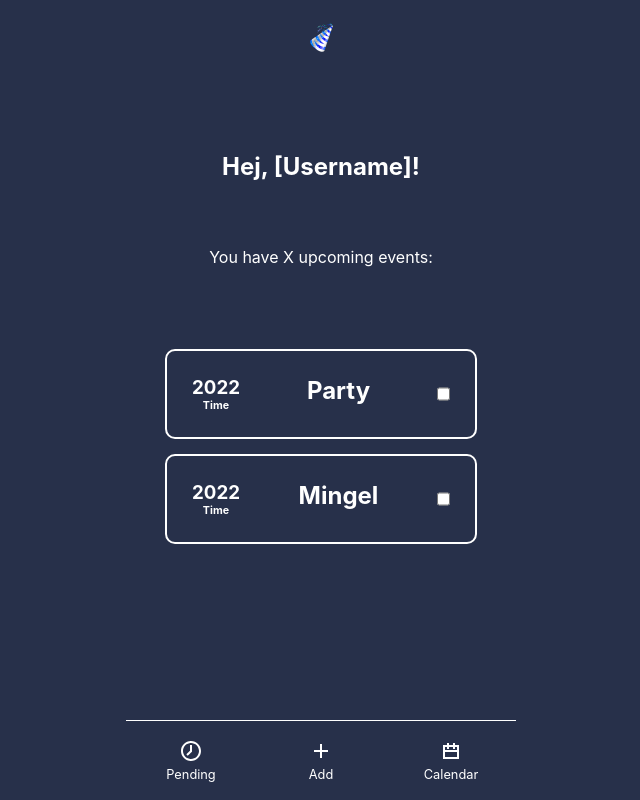
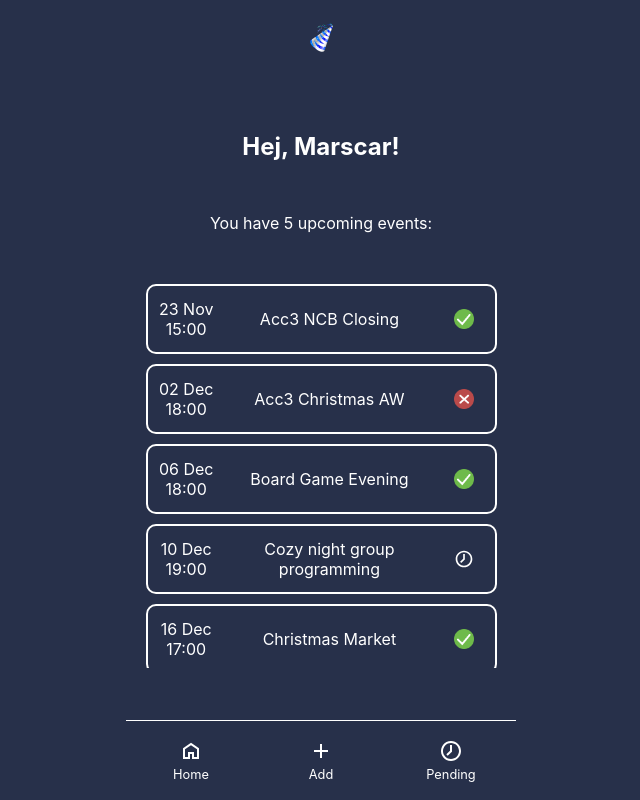
Before and after one commit to MelanieDeuretzbacher/inviteme-frontend, a React (Create React App) app: page / in a window 1280 px wide. Shown: the whole page, without its empty margins (319-959 px from the left). Built offline with nearby package versions, Linux system fonts and the light colour scheme.

Commit message:
added formatting to the home view and exchanged calendar

```diff
--- a/src/components/Nav.jsx
+++ b/src/components/Nav.jsx
@@ -6,10 +6,10 @@ const Navbar = () => {
   return(
     <nav className={styles.nav}>
       <ul className={styles.navList}>
-        <li className={styles.navListItem}>
-          <Link to="/pending">
-            <img src="assets/images/icons/pending-icon.svg" />
-            <p>Pending</p>
+      <li className={styles.navListItem}>
+          <Link to="/">
+            <img src="assets/images/icons/home-icon.svg" />
+            <p>Home</p>
           </Link>
         </li>
         <li className={styles.navListItem}>
@@ -19,9 +19,9 @@ const Navbar = () => {
           </Link>
         </li>
         <li className={styles.navListItem}>
-          <Link to="/calendar">
-            <img src="assets/images/icons/calendar-icon.svg" />
-            <p>Calendar</p>
+          <Link to="/pending">
+            <img src="assets/images/icons/pending-icon.svg" />
+            <p>Pending</p>
           </Link>
         </li>
       </ul>
--- a/src/content/eventDummydata.json
+++ b/src/content/eventDummydata.json
@@ -19,24 +19,24 @@
     {
       "eventId": 3,
       "eventTitle": "Board Game Evening",
-      "eventDate": "",
-      "eventTime": "",
+      "eventDate": "2022-12-06",
+      "eventTime": "18:00",
       "eventLocation": "Niemalsland",
       "eventDescription": "We want to have a nice get together to play some board games together"
     },
     {
       "eventId": 4,
       "eventTitle": "Cozy night group programming",
-      "eventDate": "",
-      "eventTime": "",
-      "eventLocation": "Harish's house",
+      "eventDate": "2022-12-10",
+      "eventTime": "19:00",
+      "eventLocation": "La casa del Arseni",
       "eventDescription": "We will program together on our own projects while hanging out together"
     },
     {
       "eventId": 5,
       "eventTitle": "Christmas Market",
-      "eventDate": "",
-      "eventTime": "",
+      "eventDate": "2022-12-16",
+      "eventTime": "17:00",
       "eventLocation": "Copenhagen",
       "eventDescription": "Want to join a trip to Copenhagen for some Christmas feeling?"
     }
--- a/src/content/userDummydata.json
+++ b/src/content/userDummydata.json
@@ -5,36 +5,44 @@
       "username": "Melangela",
       "email": "melanie@test.se",
       "password": "abc123",
+      "events": {
         "eventsGoing": [],
         "eventsNotGoing": [],
         "eventsCreated": []
+      }
     },
     {
       "userId": 2,
       "username": "Caryllis",
       "email": "caroline@test.se",
       "password": "abc123",
+      "events": {
         "eventsGoing": [],
         "eventsNotGoing": [],
         "eventsCreated": []
+      }
     },
     {
       "userId": 3,
       "username": "Marscar",
       "email": "martin@test.se",
       "password": "abc123",
-      "eventsGoing": [],
-      "eventsNotGoing": [],
+      "events": {
+        "eventsGoing": [1, 3, 5],
+        "eventsNotGoing": [2],
         "eventsCreated": []
+      }
     },
     {
       "userId": 4,
       "username": "Linnepam",
       "email": "linnea@test.se",
       "password": "abc123",
+      "events": {
         "eventsGoing": [],
         "eventsNotGoing": [],
         "eventsCreated": []
       }
+    }
   ]
 }
--- a/src/css/navbar.module.scss
+++ b/src/css/navbar.module.scss
@@ -8,7 +8,6 @@
     display: flex;
     justify-content: space-between;
     height: 100%;
-    // align-items: stretch;
 
     .navListItem {
       flex: 1 1 calc(100vw/3);
--- a/src/css/reusableCard.module.scss
+++ b/src/css/reusableCard.module.scss
@@ -4,11 +4,11 @@
     background-color: $darkBkg;
     color: $fontColor;
     border: 1px solid $borderColor;
-    padding: 5px 15px;
+    // padding: 5px 15px;
     border-width: 2px;
     border-radius: $border-radius-card;
-    margin: 15px;
-    padding: 25px;
+    // margin: 15px;
+    // padding: 25px;
     display: flex;
     flex-direction: row;
     justify-content: space-between;
--- a/src/css/views/home.module.scss
+++ b/src/css/views/home.module.scss
@@ -1,7 +1,6 @@
 @import "./../global/global.scss";
 
 .homeWrapper {
-
   margin: 0 auto;
   height: $main-height;
   text-align: center;
@@ -9,13 +8,57 @@
   flex-direction: column;
   align-items: center;
   justify-content: space-evenly;
-  padding: 5px;
+  // padding: 5px;
 
   .homeEventWrapper {
     width: 90%;
     // border: 1px solid $borderColor;
     // border-radius: $border-radius-main;
-    flex: 0 0 50%;
+    flex: 0 0 $main-container-height;
     overflow-y: auto;
+    display: flex;
+    flex-direction: column;
+    gap: 10px;
+
+    div {
+      flex: 0 0 70px;
+      padding: 5px;
+    }
+
+    .justifyFlexContent {
+      display: flex;
+      flex-direction: column;
+      justify-content: center;
+      align-items: center;
+    }
+
+    .dateContainer {
+      flex: 0 0 20%;
+
+
+      .date{
+
+      }
+
+      .time {
+
+      }
+    }
+
+    .nameContainer {
+      flex: 0 0 60%;
+
+      .title {
+
+      }
+    }
+
+    .iconContainer {
+      flex: 0 0 15%;
+
+      img {
+        width: 50%;
+      }
+    }
   }
 }
--- a/src/views/Home.jsx
+++ b/src/views/Home.jsx
@@ -1,49 +1,120 @@
 import React from "react";
 import styles from "./../css/views/home.module.scss";
+import usercontent from "./../content/userDummydata.json";
+import eventcontent from "./../content/eventDummydata.json";
 
 // import EventCard from "./../components/EventCard";
 import ReusableCard from "../components/ReusableCard";
 
 const Home = () => {
 
-  const eventInfo = [
+  const months = ["Jan", "Feb", "Mar", "Apr", "May", "Jun", "Jul", "Aug", "Sep", "Oct", "Nov", "Dec"];
 
-    {
-      eventId: 1,
-      eventTitle: "Party",
-      eventDate: 2022,
-      eventLocation: "Malmö",
-      description: "",
-    },
-    {
-      eventId: 2,
-      eventTitle: "Mingel",
-      eventDate: 2022,
-      eventLocation: "Hubhult",
-      description: "",
+  // const [weekSpan, setWeekSpan] = useState();
+  // const [filteredEventsArr, setFilteredEventsArr] = useState();
+
+  const user = usercontent.users[2];
+  const upcomingEvents = eventcontent.events;
+
+  // useEffect(() => {
+  //   getTodaysDate();
+  //   // eslint-disable-next-line
+  // }, []);
+
+  // useEffect(() => {
+  //   if(weekSpan) filterEventsArr();
+  //   // eslint-disable-next-line
+  // }, [weekSpan]);
+
+  // useEffect(() => {
+  //   console.log(filteredEventsArr);
+  // }, [filteredEventsArr]);
+
+  // TODO: add counter to showcase amount of days
+
+  // const getTodaysDate = () => {
+  //   var today = new Date();
+  //   var dd = String(today.getDate()).padStart(2, '0');
+  //   var mm = String(today.getMonth() + 1).padStart(2, '0'); //January is 0!
+  //   var yyyy = today.getFullYear();
+
+  //   today = `${yyyy}-${mm}-${dd}`;
+  //   console.log(today);
+  //   getNextWeeksDate(today);
+  // }
+
+  // const getNextWeeksDate = (today) => {
+  //   const nextWeek = new Date();
+
+  //   // add 7 days to the current date
+  //   nextWeek.setDate(new Date().getDate() + 7);
+  //   var dd = String(nextWeek.getDate()).padStart(2, '0');
+  //   var mm = String(nextWeek.getMonth() + 1).padStart(2, '0'); //January is 0!
+  //   var yyyy = nextWeek.getFullYear();
+
+  //   const nextWeekString = `${yyyy}-${mm}-${dd}`;
+
+  //   setWeekSpan({
+  //     "today": today,
+  //     "nextWeek": nextWeekString
+  //   });
+  // }
+
+  // const filterEventsArr = () => {
+  //   const nw_Date = weekSpan.nextWeek.split("-");
+  //   const nw = new Date(nw_Date[2], nw_Date[1] - 1, nw_Date[0]).setHours(0, 0, 0, 0);
+  //   const today = new Date().setHours(0, 0, 0, 0);
+  //   const filteredArr = weekSpan && eventcontent.events.map((ev) => {
+  //     const d_Date = ev.eventDate.split("-");
+  //     const evDate = new Date(d_Date[2], d_Date[1] - 1, d_Date[0]).setHours(0, 0, 0, 0);
+  //     let isWithinWeek;
+  //     if (evDate - today > 0 && evDate - nw < 0) {
+  //       isWithinWeek = ev;
+  //     }
+  //     return isWithinWeek;
+  //   });
+  //   setFilteredEventsArr(filteredArr);
+  // }
+
+  const convertMonth = (month) => {
+    const splitMonth = month.split("-");
+    const currentMonth = parseInt(splitMonth[1]);
+    return `${splitMonth[2]} ${months[currentMonth - 1]}`;
+  }
+
+  const renderIcon = (eventId) => {
+    let rightImg="assets/images/icons/";
+    if (user.events.eventsGoing.includes(eventId)) {
+      rightImg+="check.png";
+    } else if (user.events.eventsNotGoing.includes(eventId)) {
+      rightImg+="decline.png";
+    } else if (!user.events.eventsGoing.includes(eventId) && !user.events.eventsNotGoing.includes(eventId)) {
+      rightImg+="pending-icon.svg";
     }
-
-  ];
+    return rightImg;
+  }
 
   return (
 
     <div className={styles.homeWrapper}>
-      <h2>Hej, [Username]!</h2>
-      <p>You have X upcoming events:</p>
+      <h2>Hej, {user.username}!</h2>
+      <p>You have {eventcontent.events.length} upcoming events:</p>
       <div className={styles.homeEventWrapper}>
 
 
-        {eventInfo.map((event, index) => {
+        {upcomingEvents && upcomingEvents.map((event, index) => {
           return (
             <ReusableCard key= {"event_" + index}>
-            <div className="eventTime">
-            <h3>{event.eventDate}</h3>
-            <h6>Time</h6>
+            <div className={`${styles.justifyFlexContent} ${styles.dateContainer}`}>
+              <p className={styles.date}>{convertMonth(event.eventDate)}</p>
+              <p className={styles.time}>{event.eventTime}</p>
             </div>
-            <div className= "event">
-            <h2>{event.eventTitle}</h2>
+            <div className={`${styles.justifyFlexContent} ${styles.nameContainer}`}>
+              <p className={styles.title}>{event.eventTitle}</p>
             </div>
-            <input type="checkbox" />
+            <div className={`${styles.justifyFlexContent} ${styles.iconContainer}`}>
+              <img alt="attendence icon" src={renderIcon(event.eventId)} />
+            </div>
           </ReusableCard>
           )
          }
```
Also changed, not shown: public/assets/images/icons/home-icon.svg (added). Lines whose indentation alone changed are shown as unchanged.
